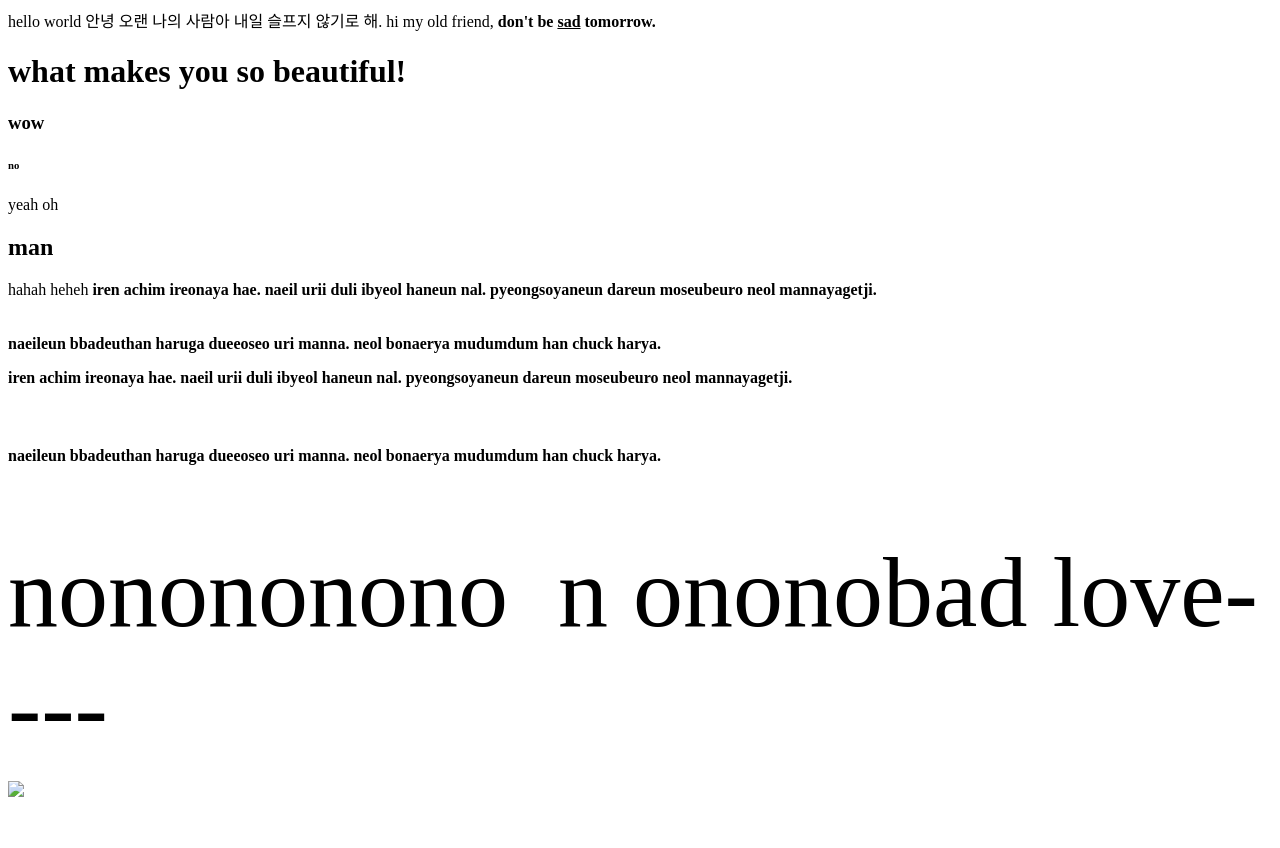
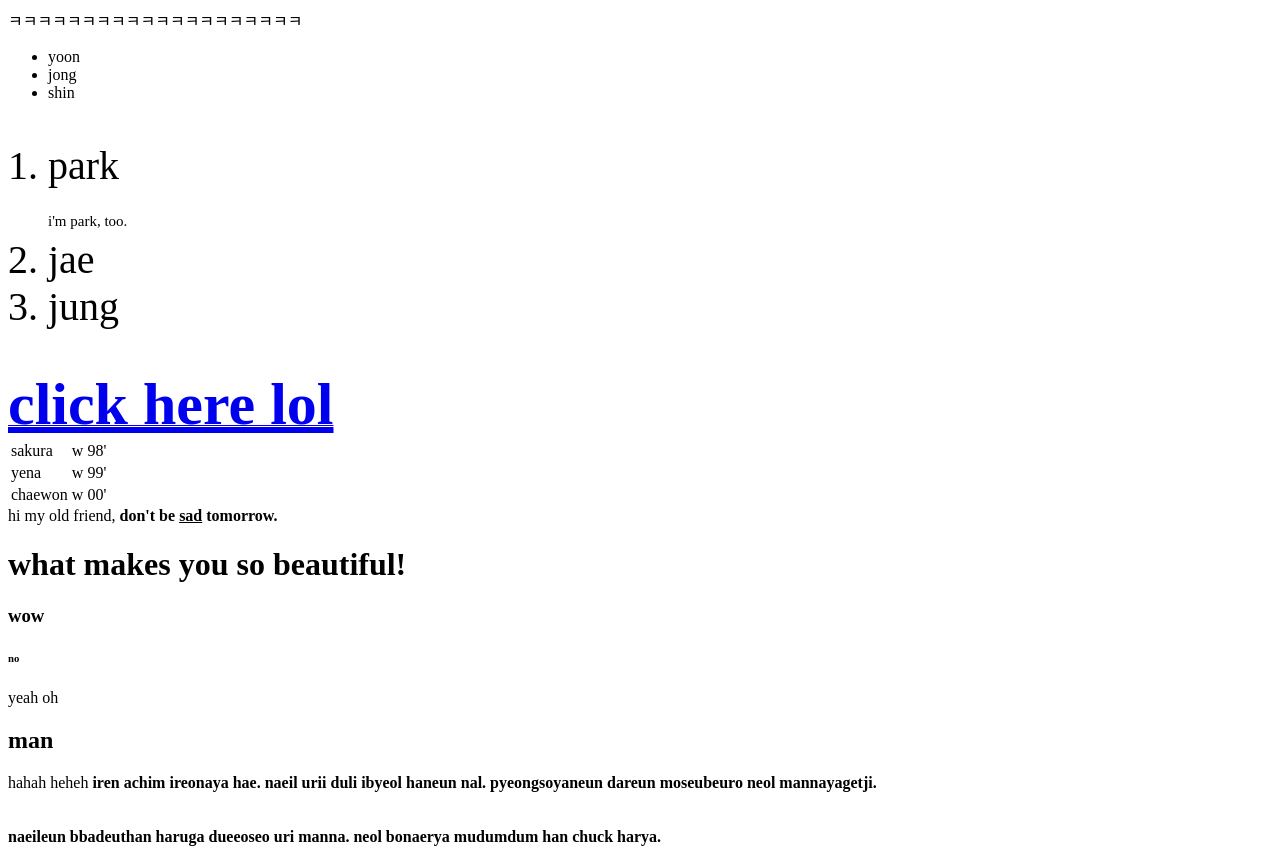
Before and after one commit to jhp336/githuv, a plain HTML site: page web/1.html in a window 1280 px wide. Shown: the top 848 px of the page. Before the commit the page ends 805 px from the top, so only its background shows below. Drawn offline with Linux system fonts and the light colour scheme.

Commit message:
web practice

```diff
--- a/web/1.html
+++ b/web/1.html
@@ -1,5 +1,45 @@
-hello world
-안녕 오랜 나의 사람아 내일 슬프지 않기로 해.
+
+<!DOCTYPE html>
+
+<html>
+<head>
+    <title>it's practice of web!!!</title>
+    <meta charset="utf-8">
+</head>
+ㅋㅋㅋㅋㅋㅋㅋㅋㅋㅋㅋㅋㅋㅋㅋㅋㅋㅋㅋㅋ
+<body>
+<ul>
+<li>yoon</li>
+<li>jong</li>
+<li>shin</li>
+</ul>
+
+<span style="font-size:40px">
+<ol>
+<li>park</li>
+<span style="font-size:15px">i'm park, too.</span>
+<li>jae</li>
+<li>jung</li>
+</ol></span>
+<a href="https://www.youtube.com/watch?v=aGJaXZsFaw8>" target=" " title="박재정 변상국 내일할일"><span style="font-size: 60px"><strong><u>click here lol</u></strong></span></a>
+<table>
+    <tr>
+        <td>sakura</td>
+        <td>w</td>
+        <td>98'</td>
+    </tr>
+    <tr>
+        <td>yena</td>
+        <td>w</td>
+        <td>99'</td>
+    </tr>
+    <tr>
+        <td>chaewon</td>
+        <td>w</td>
+        <td>00'</td>
+    </tr>
+</table>
+
 hi my old friend, <strong>don't be <u>sad</u> tomorrow.</strong>
 <h1>what makes you so beautiful!</h1>
 <h3>wow</h3>
@@ -13,6 +53,9 @@ hi my old friend, <strong>don't be <u>sad</u> tomorrow.</strong>
 neol mannayagetji.<br><br><br> naeileun bbadeuthan haruga dueeoseo uri manna.
 neol bonaerya mudumdum han chuck harya.</strong>
 <strong><p>iren achim ireonaya hae. naeil urii duli ibyeol haneun nal. pyeongsoyaneun dareun moseubeuro
-    neol mannayagetji.</p><p style="margin-top:60px;margin-bottom:60px;"> naeileun bbadeuthan haruga dueeoseo uri manna.
-    neol bonaerya mudumdum han chuck harya.</p></strong><p style="margin-top:70px;"><span style="font-size:100px;">nonononono&nbsp   n   ononobad love----</span></p>
-<img src="(1).png">
+    neol mannayagetji.</p><p style="margin-top:90px;margin-bottom:60px;"> naeileun bbadeuthan haruga dueeoseo uri manna.
+    neol bonaerya mudumdum han chuck harya.</p></strong><p style="margin-top:10px;"><span style="font-size:100px;">nonononono&nbsp   n   ononobad love----</span></p>
+<a href="https://www.youtube.com/watch?v=DGzAC1wUPAs" title="hynn" target=" "><img src="(1).png"></a>
+
+</body>
+</html>
```
Also changed, not shown: web/(1).png (added), web/2.html (added).
